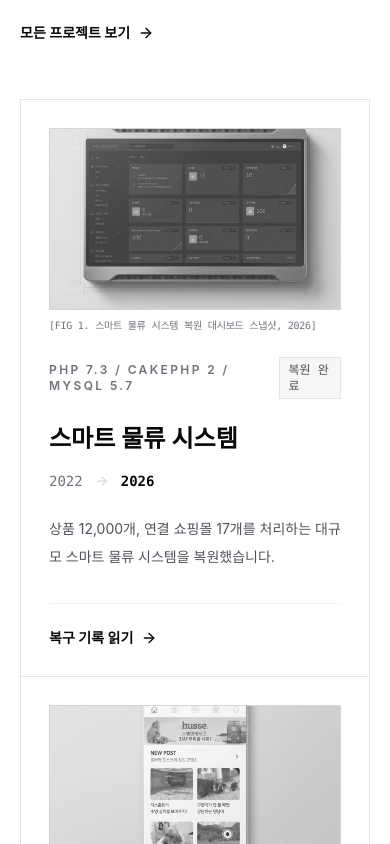
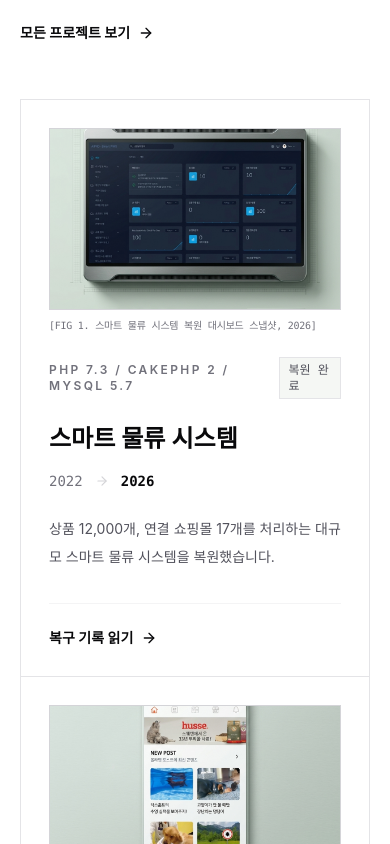
Before and after one commit to cable8mm/etern.co.kr, a React (Vite) app: page / in a window 390 px wide. Shown: the part 2440-3284 px from the top of the page. Built offline with nearby package versions, Linux system fonts and the light colour scheme.

Commit message:
Improvement project UI for mobile screens (#23)

```diff
--- a/src/App.jsx
+++ b/src/App.jsx
@@ -875,7 +875,7 @@ function ProjectGrid({ projects: projectList, emptyLimit }) {
                 <img
                   src={project.thumbnail}
                   alt={t(`project_data.${project.key}.title`)}
-                  className="h-full w-full object-cover grayscale opacity-80 filter transition-all duration-500 group-hover:grayscale-0 group-hover:opacity-100 group-hover:scale-[1.01]"
+                  className="h-full w-full object-cover grayscale-0 md:grayscale opacity-100 md:opacity-80 filter transition-all duration-500 group-hover:grayscale-0 group-hover:opacity-100 group-hover:scale-[1.01]"
                   loading="lazy"
                 />
               </div>
@@ -982,7 +982,7 @@ function ProjectDetailPage({ slug }) {
                 <img
                   src={project.thumbnail}
                   alt={t(`project_data.${project.key}.title`)}
-                  className="h-full w-full object-cover grayscale opacity-90 transition-all duration-700 hover:grayscale-0 hover:opacity-100"
+                  className="h-full w-full object-cover grayscale-0 md:grayscale opacity-100 md:opacity-90 transition-all duration-700 hover:grayscale-0 hover:opacity-100"
                   loading="eager"
                 />
               </div>
```
